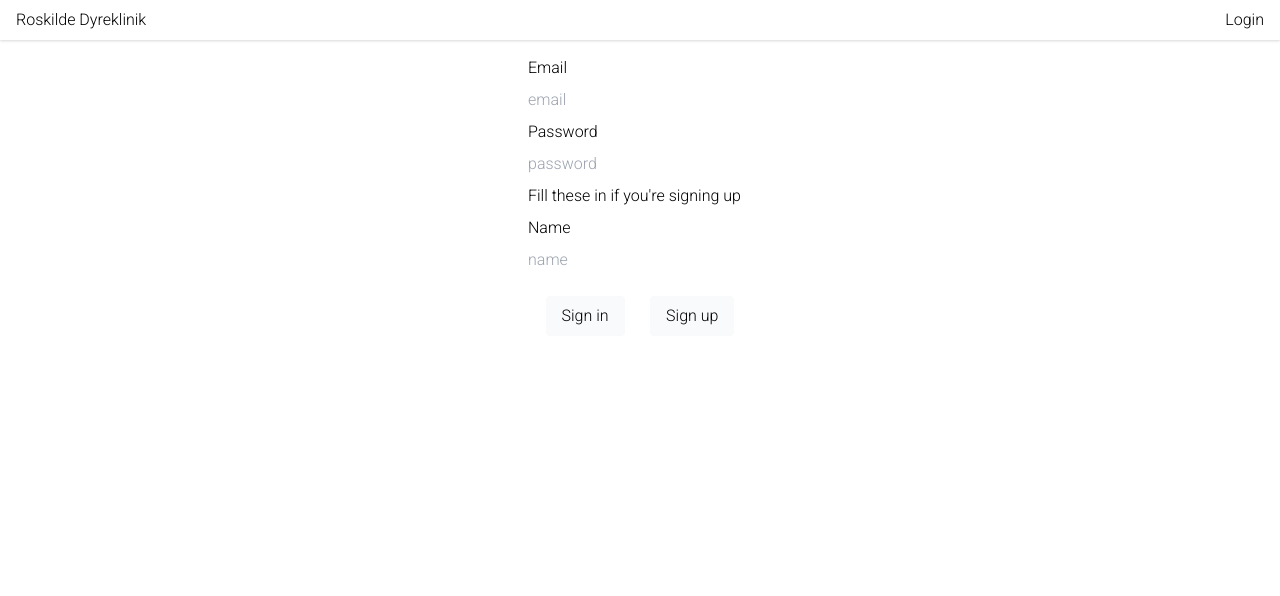
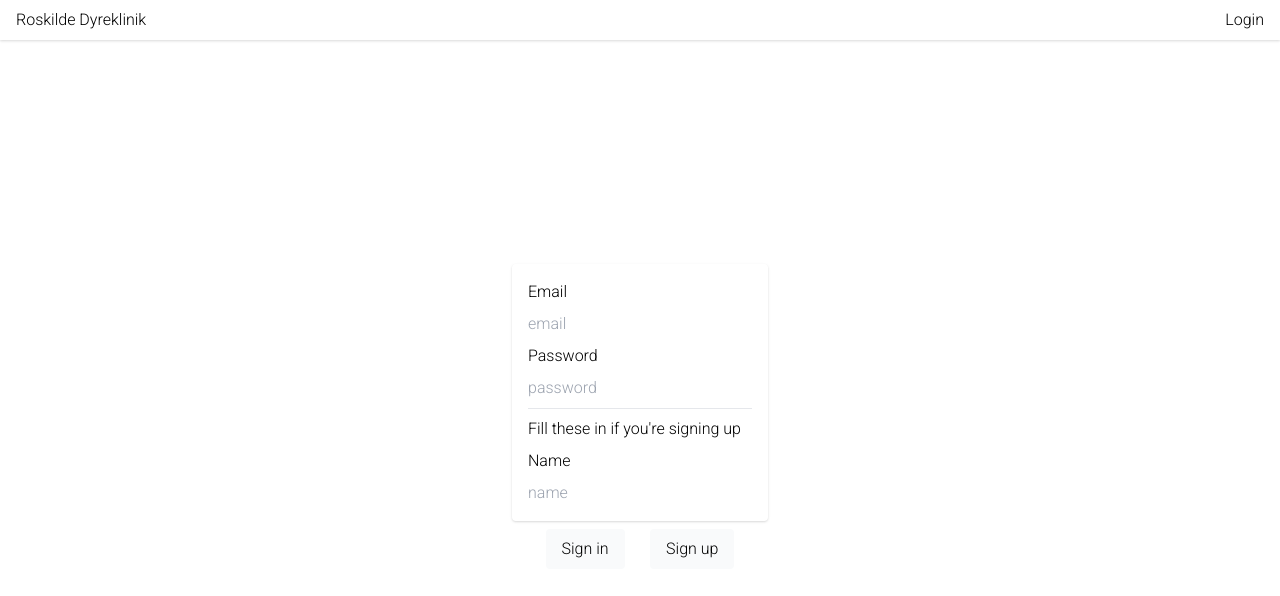
Before and after one commit to MathiasYde/Animal-Clinic, a React (Create React App) app: page /login in a window 1280 px wide. Shown: the top 596 px of the page. Built offline with nearby package versions, Linux system fonts and the light colour scheme; no server answers.

Commit message:
progress

```diff
--- a/src/pages/login.js
+++ b/src/pages/login.js
@@ -58,12 +58,14 @@ export default function LoginPage() {
   return (
     <div className="flex flex-col flex-1">
       <NavBar />
-      <section className="flex flex-col flex-1 w-64 mx-auto">
-        <form className="flex flex-col p-4 rounded gap-y-2">
+      <section className="flex flex-col justify-center flex-1 w-64 mx-auto">
+        <form className="flex flex-col p-4 rounded shadow gap-y-2">
           <label for="email">Email</label>
           <input id="email-field" type="text" name="email" placeholder="email" />
           <label for="password">Password</label>
           <input id="password-field" type="password" name="password" placeholder="password" />
+
+          <div className="w-full h-px bg-gray-200"></div>
           <p>Fill these in if you're signing up</p>
           <label for="name">Name</label>
           <input id="name-field" type="text" name="name" placeholder="name" />
@@ -73,7 +75,6 @@ export default function LoginPage() {
             <button className="px-4 py-2 rounded bg-gray-50" onClick={signup}>Sign up</button>
           </div>
       </section>
-
     </div>
   );
 }
```
Also changed, not shown: src/pages/homepage.js (line endings or trailing spaces). Lines whose indentation alone changed are shown as unchanged.
